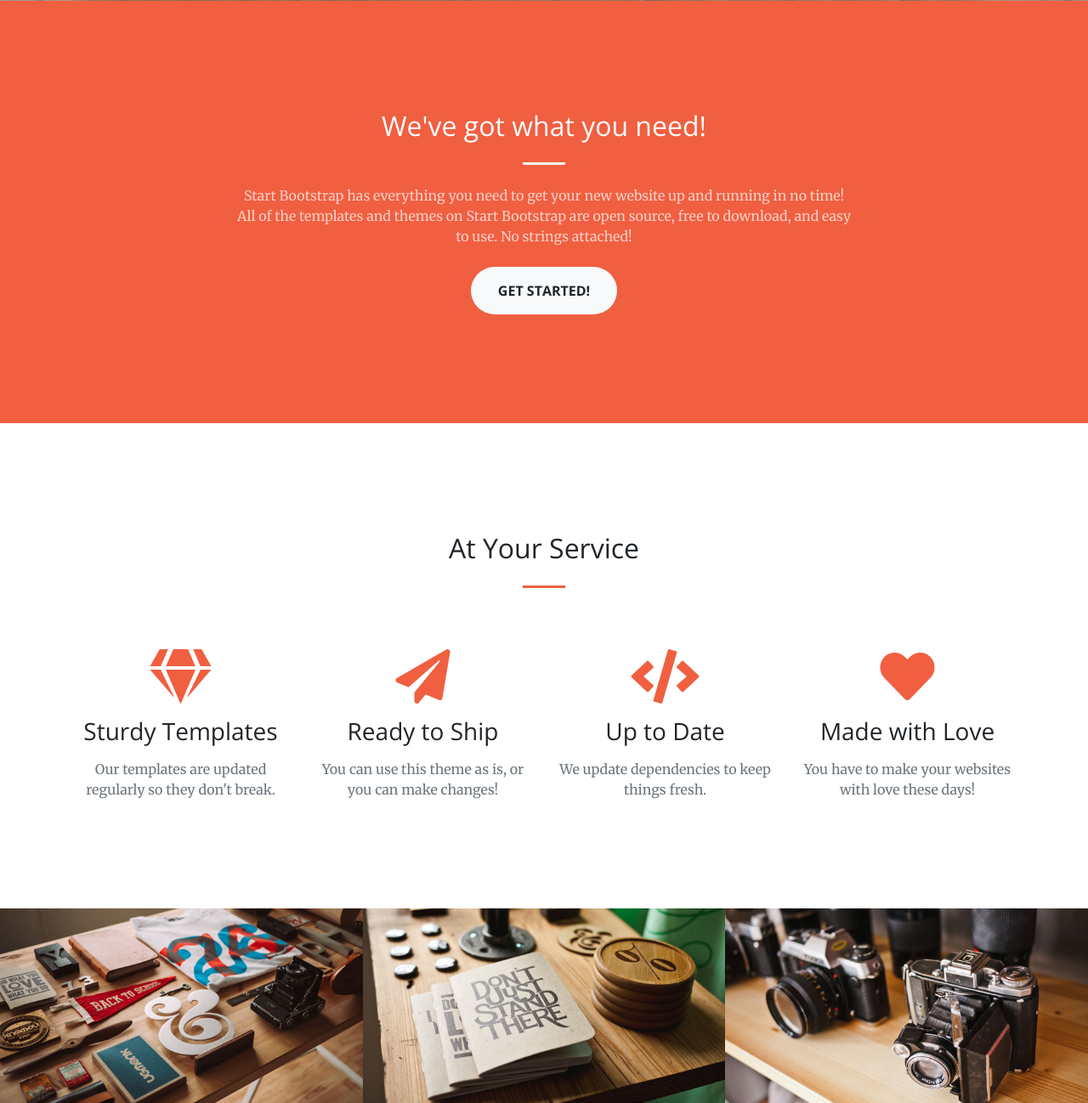
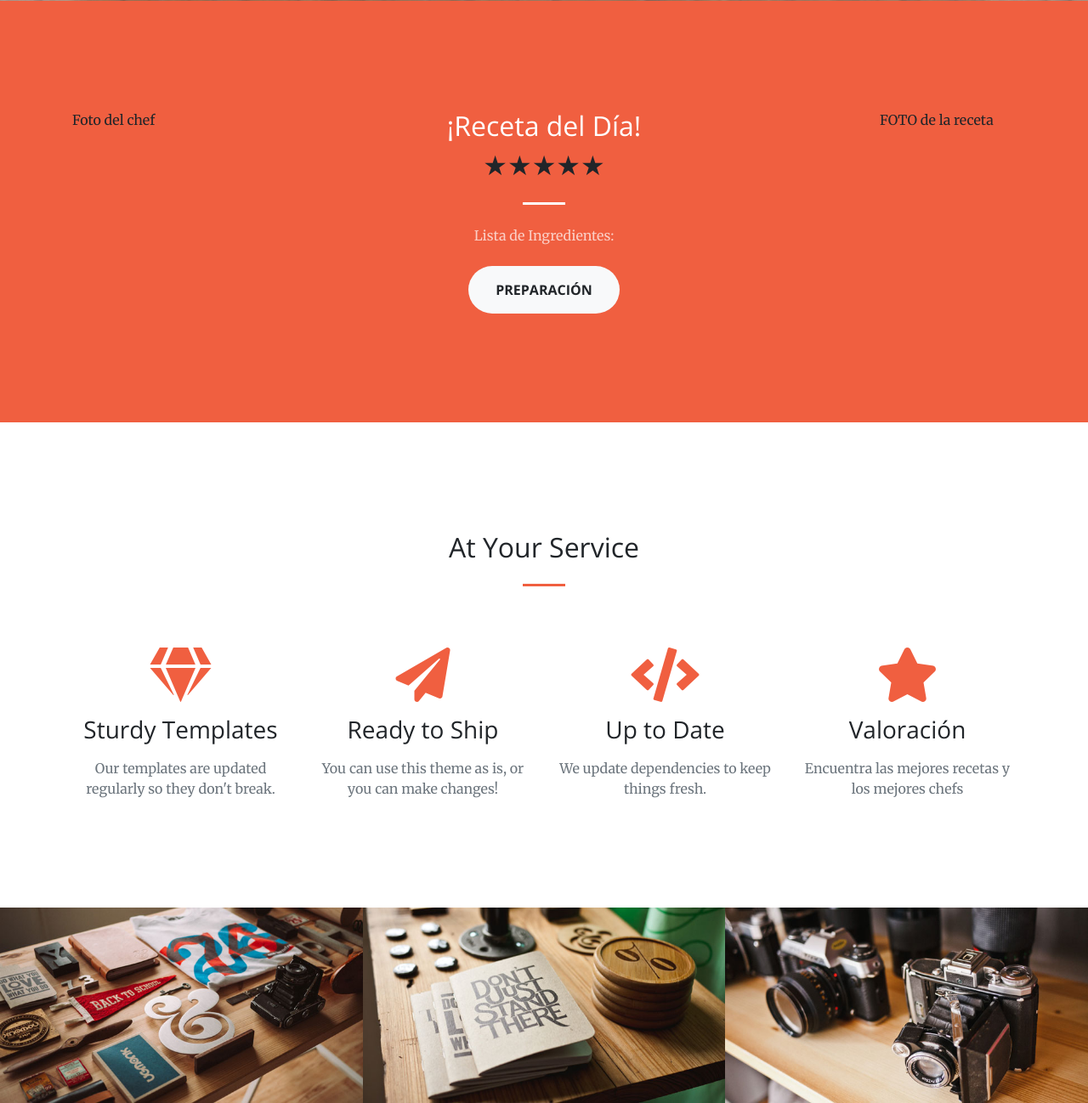
Before and after one commit to Danny43/Cocineros-Unidos, a PHP site: page / in a window 1280 px wide. Shown: the part 799-2097 px from the top of the page at 85% size. Run offline with PHP 8.4, Linux system fonts and the light colour scheme.

```diff
--- a/index.php
+++ b/index.php
@@ -8,7 +8,7 @@
         <meta name="description" content="">
         <meta name="author" content="">
 
-    <title>Creative - Start Bootstrap Theme</title>
+        <title>Cocineros Unidos - Inicio</title>
 
         <!-- Bootstrap core CSS -->
         <link href="vendor/bootstrap/css/bootstrap.min.css" rel="stylesheet">
@@ -31,23 +31,23 @@
         <!-- Navigation -->
         <nav class="navbar navbar-expand-lg navbar-light fixed-top" id="mainNav">
             <div class="container">
-        <a class="navbar-brand js-scroll-trigger" href="#page-top">Start Bootstrap</a>
+                <a class="navbar-brand js-scroll-trigger" href="#page-top"><img src="img/iconCocina.png">  Cocineros Unidos</a>
                 <button class="navbar-toggler navbar-toggler-right" type="button" data-toggle="collapse" data-target="#navbarResponsive" aria-controls="navbarResponsive" aria-expanded="false" aria-label="Toggle navigation">
                     <span class="navbar-toggler-icon"></span>
                 </button>
                 <div class="collapse navbar-collapse" id="navbarResponsive">
                     <ul class="navbar-nav ml-auto">
                         <li class="nav-item">
-              <a class="nav-link js-scroll-trigger" href="#about">About</a>
+                            <a class="nav-link js-scroll-trigger" href="#about">Acerca de Nosotros</a>
                         </li>
                         <li class="nav-item">
                             <a class="nav-link js-scroll-trigger" href="#services">Services</a>
                         </li>
                         <li class="nav-item">
-              <a class="nav-link js-scroll-trigger" href="#portfolio">Portfolio</a>
+                            <a class="nav-link js-scroll-trigger" href="#portfolio">Entra</a>
                         </li>
                         <li class="nav-item">
-              <a class="nav-link js-scroll-trigger" href="#contact">Contact</a>
+                            <a class="btn btn-primary btn-xl js-scroll-trigger" href="#contact">Registrate</a>
                         </li>
                     </ul>
                 </div>
@@ -59,7 +59,7 @@
                 <div class="row">
                     <div class="col-lg-10 mx-auto">
                         <h1 class="text-uppercase">
-              <strong>Your Favorite Source of Free Bootstrap Themes</strong>
+                            <strong>Encuentra tus recetas favoritas en este sitio</strong>
                         </h1>
                         <hr>
                     </div>
@@ -74,11 +74,18 @@
         <section class="bg-primary" id="about">
             <div class="container">
                 <div class="row">
+                    <div class="col">
+                        Foto del chef
+                    </div>
                     <div class="col-lg-8 mx-auto text-center">
-            <h2 class="section-heading text-white">We've got what you need!</h2>
+                        <h2 class="section-heading text-white">¡Receta del Día!</h2>
+                        <h2 class="amarillo estrellita" for="radio1">★★★★★</h2>
                         <hr class="light my-4">
-            <p class="text-faded mb-4">Start Bootstrap has everything you need to get your new website up and running in no time! All of the templates and themes on Start Bootstrap are open source, free to download, and easy to use. No strings attached!</p>
-            <a class="btn btn-light btn-xl js-scroll-trigger" href="#services">Get Started!</a>
+                        <p class="text-faded mb-4">Lista de Ingredientes:</p>
+                        <a class="btn btn-light btn-xl js-scroll-trigger" href="#services">Preparación</a>
+                    </div>
+                    <div class="col">
+                        FOTO de la receta
                     </div>
                 </div>
             </div>
@@ -118,9 +125,9 @@
                     </div>
                     <div class="col-lg-3 col-md-6 text-center">
                         <div class="service-box mt-5 mx-auto">
-              <i class="fas fa-4x fa-heart text-primary mb-3 sr-icon-4"></i>
-              <h3 class="mb-3">Made with Love</h3>
-              <p class="text-muted mb-0">You have to make your websites with love these days!</p>
+                            <i class="fas fa-4x fa-star text-primary mb-3 sr-icon-4"></i>
+                            <h3 class="mb-3">Valoración</h3>
+                            <p class="text-muted mb-0">Encuentra las mejores recetas y los mejores chefs</p>
                         </div>
                     </div>
                 </div>
```
Lines whose indentation alone changed are shown as unchanged.
